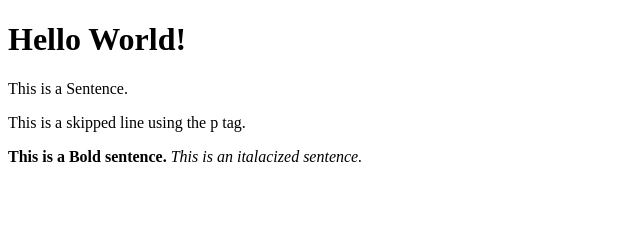
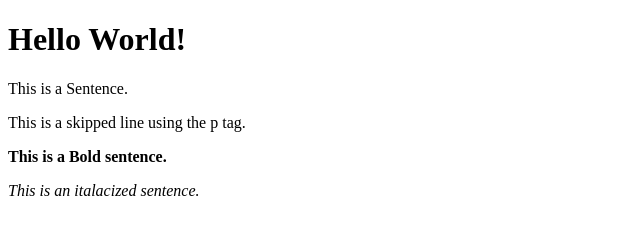
Before and after one commit to duvalleblanc/git_test, a plain HTML site: page html-boilerplate/index.html in a window 1280 px wide. Shown: the whole page, without its empty margins (0-640 px from the left). Drawn offline with Linux system fonts and the light colour scheme.

Commit message:
added <p> tags to line 28 and 30 to skip a line for each sentence

```diff
--- a/html-boilerplate/index.html
+++ b/html-boilerplate/index.html
@@ -25,8 +25,9 @@
 
                 <p> This is a skipped line using the p tag. </p>
 
-                    <strong>This is a Bold sentence.</strong>
-                    <em> This is an italacized sentence.</em>
+                    <p><strong>This is a Bold sentence.</strong></p>
+
+                    <p><em> This is an italacized sentence.</em></p>
                 </p>
 
 
```
